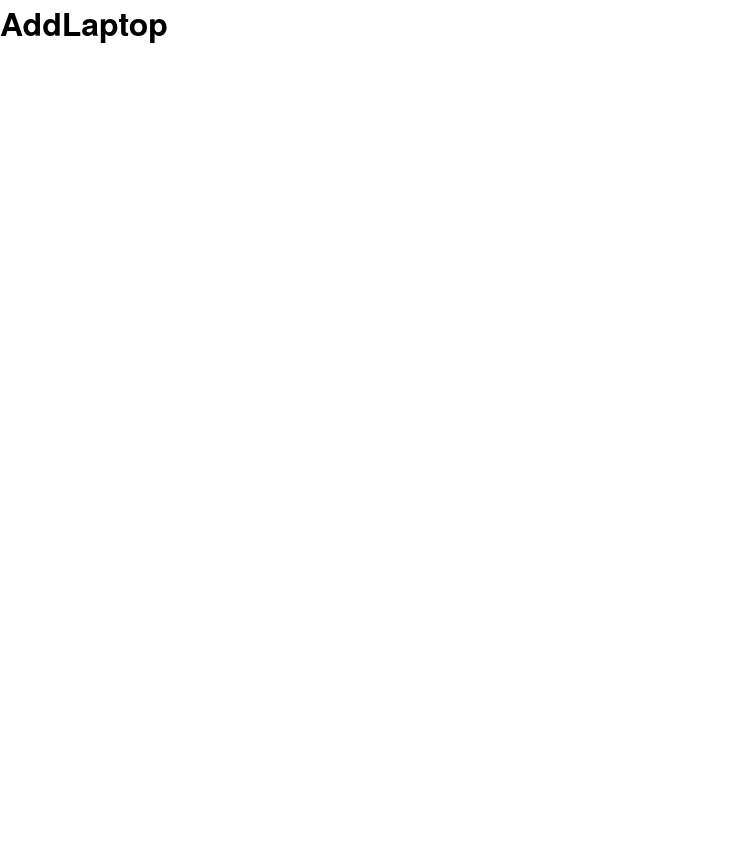
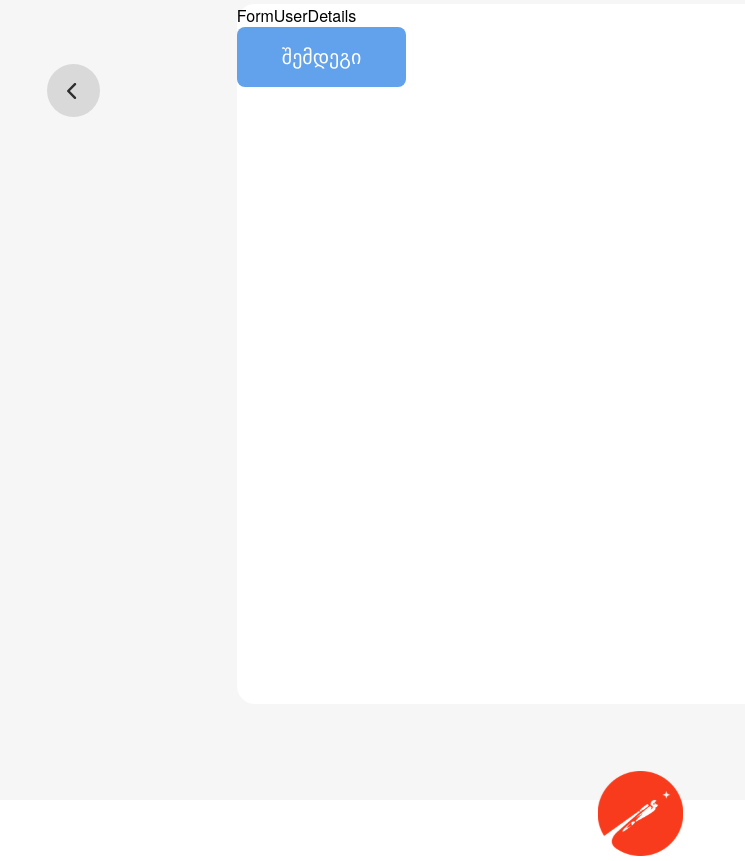
Before and after one commit to datodvp/project, a React (Create React App) app: page /addLaptop in a window 1280 px wide. Shown: the whole page, without its empty margins (0-745 px from the left). Before the commit the page ends 800 px from the top, so only its background shows below. Built offline with nearby package versions, Linux system fonts and the light colour scheme; a web font is replaced by a local one.

Commit message:
AddLaptop header and footer finished

```diff
--- a/src/components/Button.jsx
+++ b/src/components/Button.jsx
@@ -3,7 +3,6 @@ import { Link } from "react-router-dom";
 
 const Button = (props) => {
   let path = props.path;
-  console.log(path);
   return (
     <Link to={path}>
       <button className="button" style={{ width: props.width || 300 }}>
--- a/src/index.css
+++ b/src/index.css
@@ -17,18 +17,6 @@ a {
   color: white;
 }
 
-button {
-  padding: 18px 0;
-  background-color: #62a1eb;
-  border: none;
-  border-radius: 8px;
-  color: white;
-  font-size: 20px;
-  font-weight: 500;
-  margin-bottom: 24px;
-  cursor: pointer;
-}
-
 .landingPage {
   width: 100%;
   height: 100vh;
@@ -45,3 +33,109 @@ button {
 .landingPage .landingImage {
   margin-bottom: 123px;
 }
+
+.landingPage button {
+  padding: 18px 0;
+  background-color: #62a1eb;
+  border: none;
+  border-radius: 8px;
+  color: white;
+  font-size: 20px;
+  font-weight: 500;
+  margin-bottom: 24px;
+  cursor: pointer;
+}
+
+.landingPage button:hover {
+  background-color: #4785cc;
+}
+.addLaptop {
+  background-color: #f6f6f6;
+  height: 100vh;
+  display: flex;
+  flex-direction: column;
+  justify-content: center;
+  align-items: center;
+}
+.addLaptop .header {
+  display: flex;
+  justify-content: center;
+  margin-bottom: 42px;
+}
+
+.addLaptop .header .stepName {
+  margin: 0 66px;
+  position: relative;
+}
+
+.addLaptop .header .stepName.active:after {
+  content: "";
+  position: absolute;
+  width: 80%;
+  height: 2px;
+  left: 10%;
+  bottom: -15px;
+  background-color: black;
+  border-radius: 9px;
+}
+
+.addLaptop .header .previousPage {
+  position: absolute;
+  left: 3.64%;
+  top: 8%;
+  width: 53px;
+  height: 53px;
+  border: none;
+  background-color: #d9d9d9;
+  border-radius: 50%;
+  cursor: pointer;
+  display: flex;
+  justify-content: center;
+  align-items: center;
+  padding: 0;
+  padding-right: 3px;
+}
+
+.addLaptop .header .previousPage:hover {
+  background-color: #bdb8b8;
+}
+
+.addLaptop .body {
+  background-color: white;
+  width: 63%;
+  border-radius: 18px;
+  min-height: 700px;
+}
+
+.addLaptop .body .nextButton {
+  padding: 18px 45px;
+  background-color: #62a1eb;
+  border: none;
+  border-radius: 8px;
+  color: white;
+  font-size: 20px;
+  font-weight: 500;
+  margin-bottom: 24px;
+  cursor: pointer;
+}
+
+.addLaptop .body .nextButton:hover {
+  background-color: #4785cc;
+}
+
+.addLaptop .body .prevButton {
+  color: #62a1eb;
+  border: none;
+  background-color: white;
+  font-size: 18px;
+  font-weight: 500;
+  cursor: pointer;
+}
+
+.addLaptop .body .prevButton:hover {
+  color: #4785cc;
+}
+
+.addLaptop .footer .logo2 {
+  margin-top: 67px;
+}
--- a/src/pages/AddLaptop/AddLaptop.jsx
+++ b/src/pages/AddLaptop/AddLaptop.jsx
@@ -1,5 +1,76 @@
+import Button from "../../components/Button";
+import Vector from "../../assets/photos/Vector.svg";
+import Logo2 from "../../assets/photos/Logo2.svg";
+import FormUserDetails from "./FormUserDetails";
+import FormLaptopDetails from "./FormLaptopDetails";
+import { useState } from "react";
+import { useNavigate } from "react-router-dom";
+
 const AddLaptop = () => {
-  return <h1>AddLaptop</h1>;
+  const [step, setStep] = useState(0);
+  const stepNames = ["თანამშრომლის ინფო", "ლეპტოპის მახასიათებლები"];
+
+  const navigate = useNavigate();
+
+  const PageDisplay = () => {
+    switch (step) {
+      case 0:
+        return <FormUserDetails />;
+      case 1:
+        return <FormLaptopDetails />;
+    }
+  };
+
+  return (
+    <div className="addLaptop">
+      <div className="header">
+        <button
+          onClick={() => {
+            navigate(-1);
+          }}
+          className="previousPage"
+        >
+          <img src={Vector} />
+        </button>
+        {stepNames.map((stepName, index) => {
+          return (
+            <h4
+              className={index === step ? "stepName active" : "stepName"}
+              key={index}
+            >
+              {stepName}
+            </h4>
+          );
+        })}
+      </div>
+      <div className="body">
+        {PageDisplay()}
+        {step !== 0 && (
+          <button
+            className="prevButton"
+            onClick={() => {
+              setStep((prevStep) => prevStep - 1);
+            }}
+          >
+            უკან
+          </button>
+        )}
+        {step !== stepNames.length - 1 && (
+          <button
+            className="nextButton"
+            onClick={() => {
+              setStep((prevStep) => prevStep + 1);
+            }}
+          >
+            შემდეგი
+          </button>
+        )}
+      </div>
+      <div className="footer">
+        <img className="logo2" src={Logo2} />
+      </div>
+    </div>
+  );
 };
 
 export default AddLaptop;
--- /dev/null
+++ b/src/pages/AddLaptop/FormLaptopDetails.jsx
@@ -0,0 +1,7 @@
+import React from "react";
+
+const FormLaptopDetails = () => {
+  return <div>FormLaptopDetails</div>;
+};
+
+export default FormLaptopDetails;
--- /dev/null
+++ b/src/pages/AddLaptop/FormUserDetails.jsx
@@ -0,0 +1,7 @@
+import React from "react";
+
+const FormUserDetails = () => {
+  return <div>FormUserDetails</div>;
+};
+
+export default FormUserDetails;
```
Also changed, not shown: src/pages/AddLaptop/Confirm.jsx (added, +7 -0 lines), src/pages/AddLaptop/Success.jsx (added, +7 -0 lines), src/assets/photos/Logo2.svg (added), src/assets/photos/Vector.svg (added).
